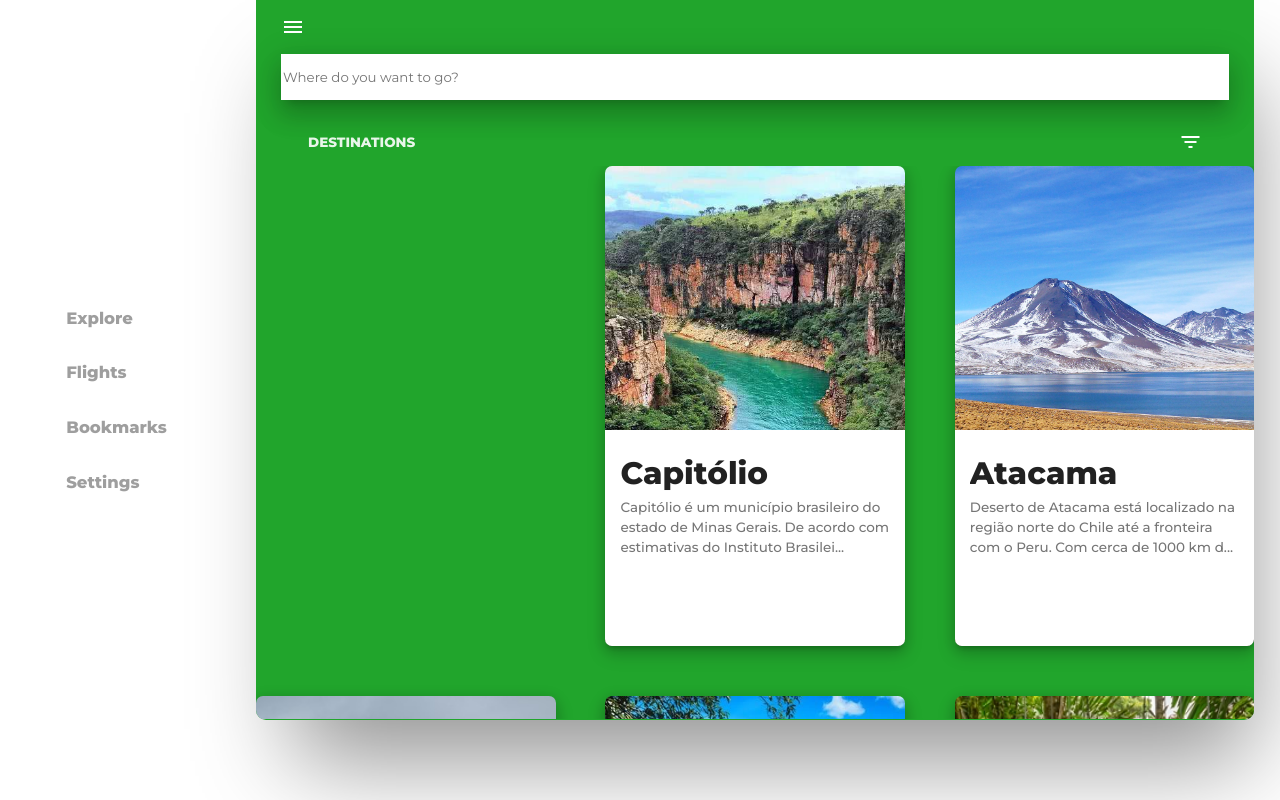
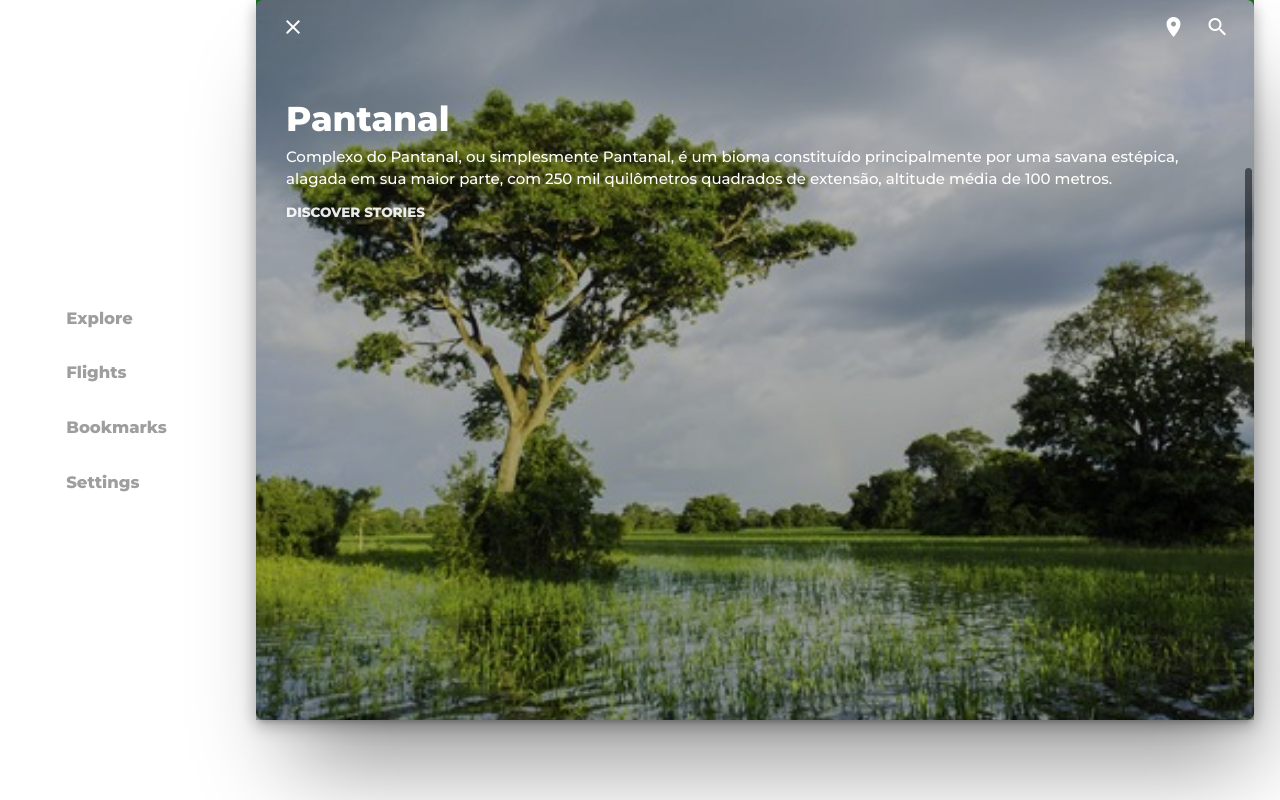
Before and after one commit to mrvinicius/otherlands, a React (Create React App) app: page /explore/destination/1 in a window 1280 px wide. Built offline with nearby package versions, Linux system fonts and the light colour scheme.

Commit message:
Sync router and card toggle UI; Improve navbar button acessibility

```diff
--- a/src/App.js
+++ b/src/App.js
@@ -11,12 +11,13 @@ import "./App.css";
 import Explore from "./explore/Explore";
 import Flights from "./flights/Flights";
 
-const App = store => (
+function App(store) {
+  const state = store.getState();
+
+  return (
     <Router>
       <div id="app" className="App">
-      <section
-        className={`Side-bar ${store.getState().sidebarActive ? "active" : ""}`}
-      >
+        <section className={`Side-bar ${state.sidebarActive ? "active" : ""}`}>
           <nav className="App-nav fw600 dim-text">
             <ul>
               <li>
@@ -37,7 +38,7 @@ const App = store => (
         <main className="Content-container content-container-dimensions otl-green">
           <div className="top-bar white-text">
             <button
-            className="icon-flat-btn"
+              className="icon-flat-btn cursor-pointer"
               onClick={toggleSidebar(store)}
               type="button"
             >
@@ -48,9 +49,7 @@ const App = store => (
             <Redirect exact from="/" to="/explore" />
             <Route
               path="/explore"
-            render={_ => (
-              <Explore destinations={store.getState().destinations} />
-            )}
+              render={_ => <Explore destinations={state.destinations} />}
             />
             <Route path="/flights" component={Flights} />
           </Switch>
@@ -58,7 +57,7 @@ const App = store => (
       </div>
     </Router>
   );
-
+}
 function toggleSidebar(store) {
   return () => store.dispatch({ type: "TOGGLE_SIDEBAR" });
 }
--- a/src/card-grid/Card-grid.css
+++ b/src/card-grid/Card-grid.css
@@ -9,13 +9,17 @@
   width: 30px;
   height: 100%;
 }
-
+.simplebar-content .grid-card-wrapper:focus .Destination-card {
+  box-shadow: 0 24px 38px 3px rgba(0, 0, 0, 0.14),
+    0 9px 46px 8px rgba(0, 0, 0, 0.12), 0 11px 15px -7px rgba(0, 0, 0, 0.2);
+}
 .simplebar-content .Destination-card {
   transition: top 400ms cubic-bezier(0.65, 0.05, 0.36, 1) 0ms,
     right 400ms cubic-bezier(0.65, 0.05, 0.36, 1) 0ms,
     left 400ms cubic-bezier(0.65, 0.05, 0.36, 1) 0ms,
     width 400ms cubic-bezier(0.65, 0.05, 0.36, 1) 0ms,
-    height 400ms cubic-bezier(0.65, 0.05, 0.36, 1) 0ms;
+    height 400ms cubic-bezier(0.65, 0.05, 0.36, 1) 0ms,
+    box-shadow 200ms linear 0ms;
 }
 
 .simplebar-content .Destination-card.open-active {
--- a/src/card-grid/Card-grid.js
+++ b/src/card-grid/Card-grid.js
@@ -2,29 +2,27 @@ import React from "react";
 import SimpleBar from "simplebar-react";
 import "simplebar/dist/simplebar.min.css";
 import "./Card-grid.css";
-import DestinationCardContainer from "../destination-card/Destination-card.container";
+import DestinationCardsContainer from "../destination-card/Destination-card.container";
 
+// const prop = propName => obj => obj[propName];
 const pair = (prevFn, fn) => (...args) => fn(prevFn(...args));
 const compose = (...fns) => fns.reduceRight(pair);
-const prop = propName => obj => obj[propName];
 
-const Container = children => (
-  <SimpleBar
-    data-simplebar-auto-hide={false}
-    style={{ height: "calc(100% - 49px)" }}
-  >
-    {children.map(child => (
-      <div key={child.key} className="grid-card-wrapper">
-        {child}
-      </div>
-    ))}
-    <span className="end-space" />
-  </SimpleBar>
-);
 const CardGrid = compose(
-  Container,
-  destinations => destinations.map(DestinationCardContainer),
-  prop("destinations")
+  CustomScrollbarWrapper,
+  DestinationCardsContainer
 );
 
+function CustomScrollbarWrapper(cardsContainer) {
+  return (
+    <SimpleBar
+      data-simplebar-auto-hide={false}
+      style={{ height: "calc(100% - 49px)" }}
+    >
+      {cardsContainer}
+      <span className="end-space" />
+    </SimpleBar>
+  );
+}
+
 export default CardGrid;
--- a/src/destination-card/Destination-card.container.js
+++ b/src/destination-card/Destination-card.container.js
@@ -1,31 +1,72 @@
 import React from "react";
+import { Link, Route } from "react-router-dom";
+import { withRouter } from "react-router";
 import DestinationCard from "./Destination-card";
 
-const min800px = window.matchMedia("only screen and (min-width: 801px)");
+function DestinationCardsContainer({ destinations, history }) {
+  function closeDetailsAndGoToExplore(event) {
+    closeDetails(event.currentTarget.closest(".Destination-card")).then(_ =>
+      history.push("/explore")
+    );
+  }
+  return destinations.map(dest =>
+    CardToggler(dest, openDetails, closeDetailsAndGoToExplore)
+  );
+}
 
-const DestinationCardContainer = destination => (
+function CardToggler(dest, open, close) {
+  const path = `/explore/destination/${dest.id}`;
+  const to = {
+    pathname: path,
+    state: {
+      dest
+    }
+  };
+
+  return (
+    <Route
+      exact
+      key={dest.id}
+      path={path}
+      children={props => {
+        if (props.location.pathname === path) {
+          return (
+            <div className="grid-card-wrapper">
               <DestinationCard
-    {...destination}
-    key={destination.id}
-    onClick={createClickHandlerByQuery(min800px)}
+                {...dest}
+                innerRef={props.match ? open : null}
+                close={close}
+              />
+            </div>
+          );
+        } else {
+          return (
+            <Link
+              className="grid-card-wrapper"
+              to={to}
+              style={{ color: "inherit" }}
+            >
+              <DestinationCard {...dest} />
+            </Link>
+          );
+        }
+      }}
     />
   );
+}
 
-function createClickHandlerByQuery(mediaQueryList) {
-  let isClosed = true,
-    lastTopDistance;
-  return function handleClick(event) {
-    const card = event.currentTarget,
-      cardTextContainer = card.querySelector(".card-text-container");
+function openDetails(card) {
+  if (!card) return;
 
-    if (isClosed) {
-      if (mediaQueryList.matches) {
+  const min800px = window.matchMedia("only screen and (min-width: 801px)");
+  const cardTextContainer = card.querySelector(".card-text-container");
+
+  if (min800px.matches) {
     card.style.width = `${card.clientWidth}px`;
     card.style.left = `${card.getBoundingClientRect().left}px`;
   }
 
-      lastTopDistance = `${card.getBoundingClientRect().top}px`;
-      card.style.top = lastTopDistance;
+  card.style.top = `${card.getBoundingClientRect().top}px`;
   card.classList.add("open");
   cardTextContainer.classList.add("card-text-container--hidden");
 
@@ -33,16 +74,21 @@ function createClickHandlerByQuery(mediaQueryList) {
     card.classList.add("open-active");
     clearTimeout(timeout);
   });
-    } else {
+}
+
+function closeDetails(card) {
+  const min800px = window.matchMedia("only screen and (min-width: 801px)");
+  const cardTextContainer = card.querySelector(".card-text-container");
+
   card.classList.remove("open-active");
   cardTextContainer.classList.remove("card-text-container--hidden");
-      setCardTransitionEndHandler(card, mediaQueryList);
-    }
-    isClosed = !isClosed;
-  };
+
+  return new Promise(resolve =>
+    setCardTransitionEndHandler(card, min800px, resolve)
+  );
 }
 
-function setCardTransitionEndHandler(card, mediaQueryList) {
+function setCardTransitionEndHandler(card, mediaQueryList, callback) {
   card.addEventListener("transitionend", function handleTransitionEnd(event) {
     if (event.propertyName === "transform") {
       const card = event.currentTarget;
@@ -54,14 +100,12 @@ function setCardTransitionEndHandler(card, mediaQueryList) {
 
       card.classList.remove("open");
       card.style.top = null;
+
+      callback();
+
       card.removeEventListener("transitionend", handleTransitionEnd);
     }
   });
 }
 
-// TODO: state management integration, action trigger access
-// function updateHistory(id) {
-//   window.history.pushState({}, "", `/explore/destination/${id}`);
-// }
-
-export default DestinationCardContainer;
+export default withRouter(DestinationCardsContainer);
--- a/src/destination-card/Destination-card.css
+++ b/src/destination-card/Destination-card.css
@@ -4,6 +4,11 @@
   height: 60vh;
   min-height: 205px;
   overflow: hidden;
+}
+
+.Destination-card:focus {
+  box-shadow: 0 16px 24px 2px rgba(0, 0, 0, 0.14),
+    0 6px 30px 5px rgba(0, 0, 0, 0.12), 0 8px 10px -7px rgba(0, 0, 0, 0.2);
 }
 
 .Destination-card:not(.open) {
--- a/src/destination-card/Destination-card.js
+++ b/src/destination-card/Destination-card.js
@@ -2,7 +2,7 @@ import React from "react";
 import "./Destination-card.css";
 import DestinationDetails from "../destination-details/Destination-details";
 
-const DestinationCard = ({ imgUrl, title, description, onClick }) => {
+function DestinationCard({ imgUrl, title, description, innerRef, close }) {
   let hasCSSObjectFitSup =
     CSS.supports &&
     (CSS.supports("object-fit", "cover") ||
@@ -15,10 +15,7 @@ const DestinationCard = ({ imgUrl, title, description, onClick }) => {
   });
 
   return (
-    <div
-      onClick={onClick}
-      className={`Destination-card cursor-pointer z-depth-3`}
-    >
+    <div ref={innerRef} className={"Destination-card z-depth-3"}>
       <div className="card-img-container">{img}</div>
       <div className="card-text-background" />
       <div className="card-text-container">
@@ -28,10 +25,10 @@ const DestinationCard = ({ imgUrl, title, description, onClick }) => {
             `${description.length > 110 ? "..." : ""}`}
         </p>
       </div>
-      <DestinationDetails {...{ imgUrl, title, description }} />
+      <DestinationDetails {...{ imgUrl, title, description }} close={close} />
     </div>
   );
-};
+}
 
 function handleImgSize({ target }) {
   let parentHeight = target.parentNode.clientHeight;
--- a/src/destination-details/Destination-details.js
+++ b/src/destination-details/Destination-details.js
@@ -1,17 +1,22 @@
 import React from "react";
 import "./Destination-details.css";
 
-const DestinationDetails = ({ title, description }) => (
+function DestinationDetails({ title, description, close }) {
+  return (
     <div className="Destination-details content-container-dimensions white-text">
       <div className="top-bar">
-      <button className="icon-flat-btn" type="button">
+        <button
+          className="icon-flat-btn cursor-pointer"
+          type="button"
+          onClick={close}
+        >
           <i className="material-icons">close</i>
         </button>
         <button className="icon-flat-btn push" type="button">
-        <i className="material-icons">location_on</i>
+          <i className="material-icons cursor-pointer">location_on</i>
         </button>
         <button className="icon-flat-btn" type="button">
-        <i className="material-icons">search</i>
+          <i className="material-icons cursor-pointer">search</i>
         </button>
       </div>
       <article className="Destination-details__content">
@@ -24,5 +29,6 @@ const DestinationDetails = ({ title, description }) => (
       </article>
     </div>
   );
+}
 
 export default DestinationDetails;
--- a/src/index.css
+++ b/src/index.css
@@ -48,7 +48,7 @@ button {
   -webkit-appearance: none;
 }
 button:focus {
-  outline: none;
+  /* outline: none; */
 }
 button::-moz-focus-inner {
   border: 0;
```
Also changed, not shown: src/explore/Explore.js (+3 -5 lines), 1 other file (tests, documents, lock files or other folders). Lines whose indentation alone changed are shown as unchanged.
